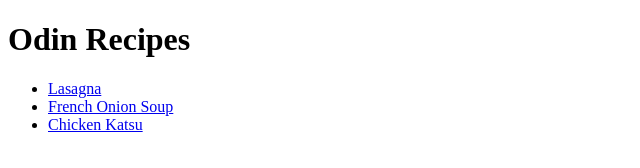
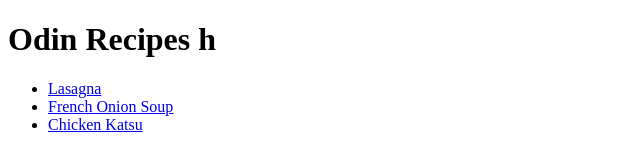
Before and after one commit to mlniegk/odin-recipes, a plain HTML site: page index.html in a window 1280 px wide. Shown: the full height of the page, 0-640 px from the left. Drawn offline with Linux system fonts and the light colour scheme.

```diff
--- a/index.html
+++ b/index.html
@@ -6,7 +6,7 @@
     <title>Document</title>
 </head>
 <body>
-    <h1>Odin Recipes</h1>
+    <h1>Odin Recipes h</h1>
     <ul>
         <li><a href="recipes/lasagna.html">Lasagna</a></li>
         <li><a href="recipes/onion-soup.html">French Onion Soup</a></li>
```
Also changed, not shown: style.css (added).
